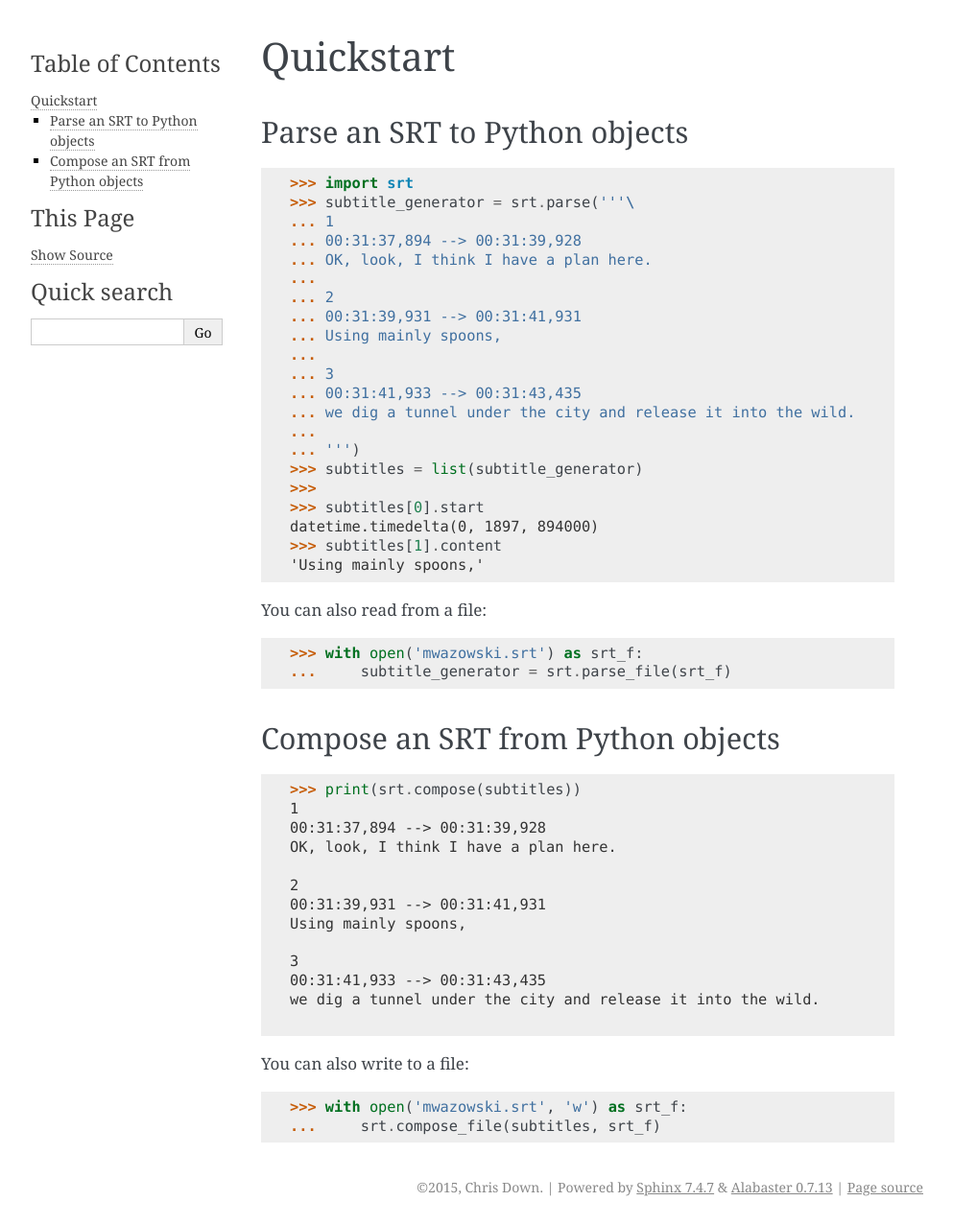
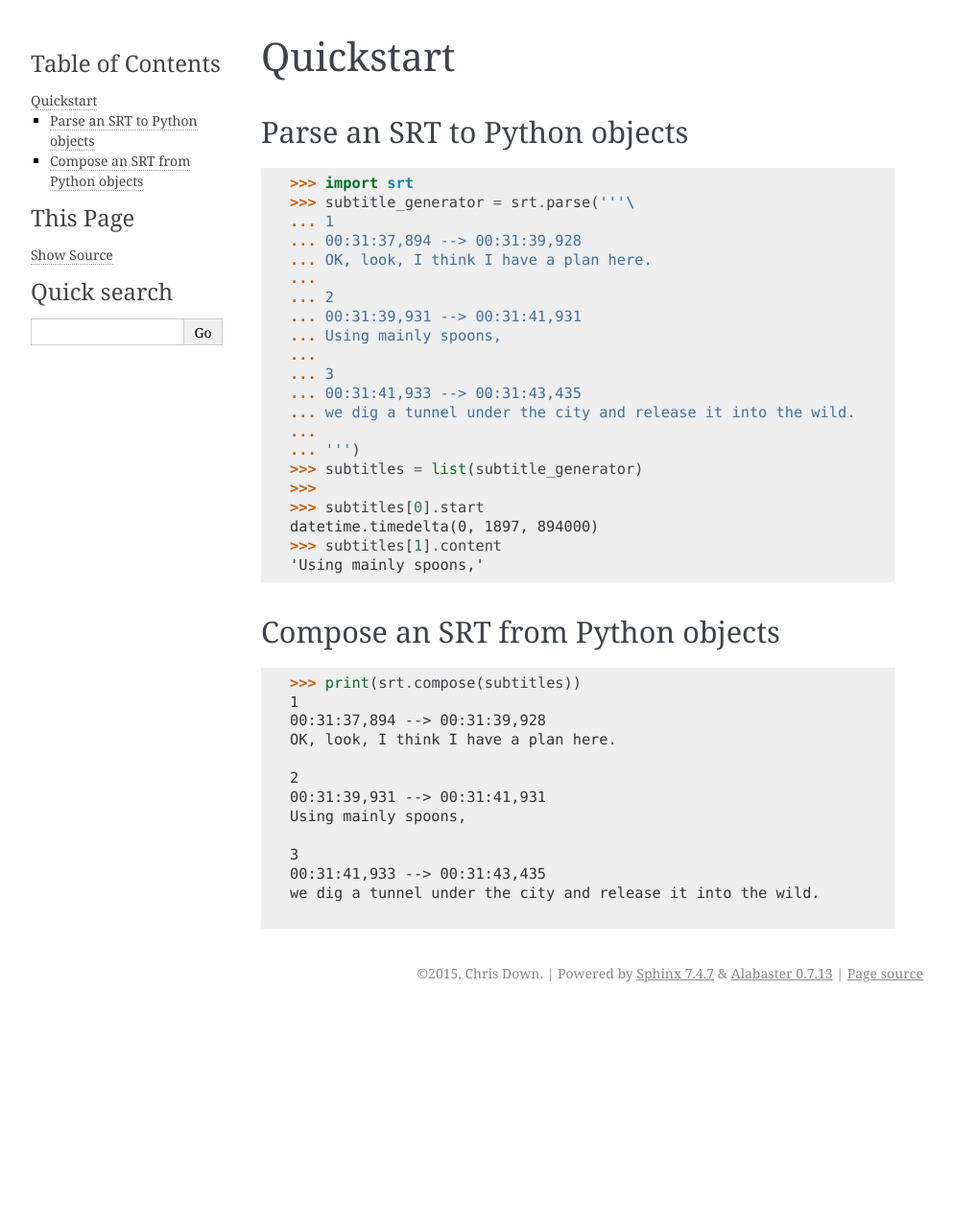
Before and after one commit to cdown/srt, a Sphinx documentation site: the page built from docs/quickstart.rst, in a window 1280 px wide. Shown: the whole page at 96% size, without its empty margins (148-1141 px from the left). Built offline with Sphinx 7.4.7, drawn with Linux system fonts in a browser that asks for light colours; after the commit the page ends 1054 px from its top, so only the background shows below that.

Commit message:
Remove old _file methods from documentation

```diff
--- a/docs/quickstart.rst
+++ b/docs/quickstart.rst
@@ -28,13 +28,6 @@ Parse an SRT to Python objects
     >>> subtitles[1].content
     'Using mainly spoons,'
 
-You can also read from a file:
-
-.. code:: python
-
-    >>> with open('mwazowski.srt') as srt_f:
-    ...     subtitle_generator = srt.parse_file(srt_f)
-
 Compose an SRT from Python objects
 ----------------------------------
 
@@ -54,10 +47,3 @@ Compose an SRT from Python objects
     we dig a tunnel under the city and release it into the wild.
     <BLANKLINE>
     <BLANKLINE>
-
-You can also write to a file:
-
-.. code:: python
-
-    >>> with open('mwazowski.srt', 'w') as srt_f:
-    ...     srt.compose_file(subtitles, srt_f)
```
Also changed, not shown: 1 other file.
